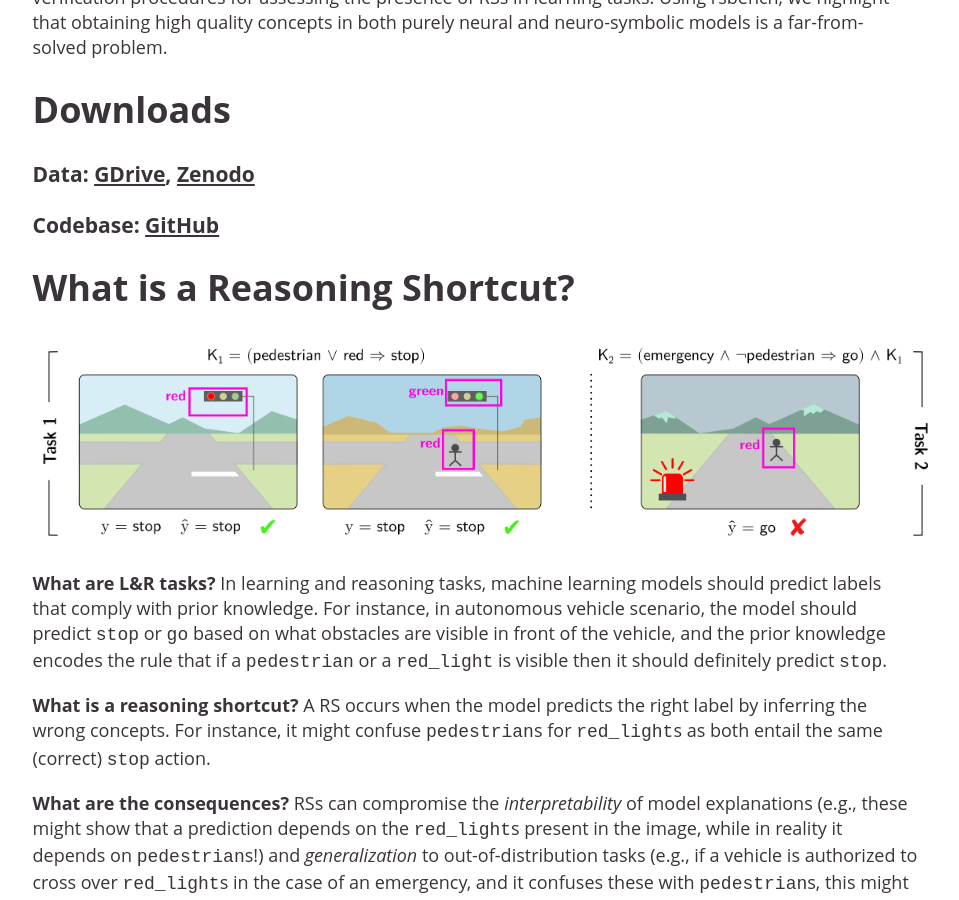
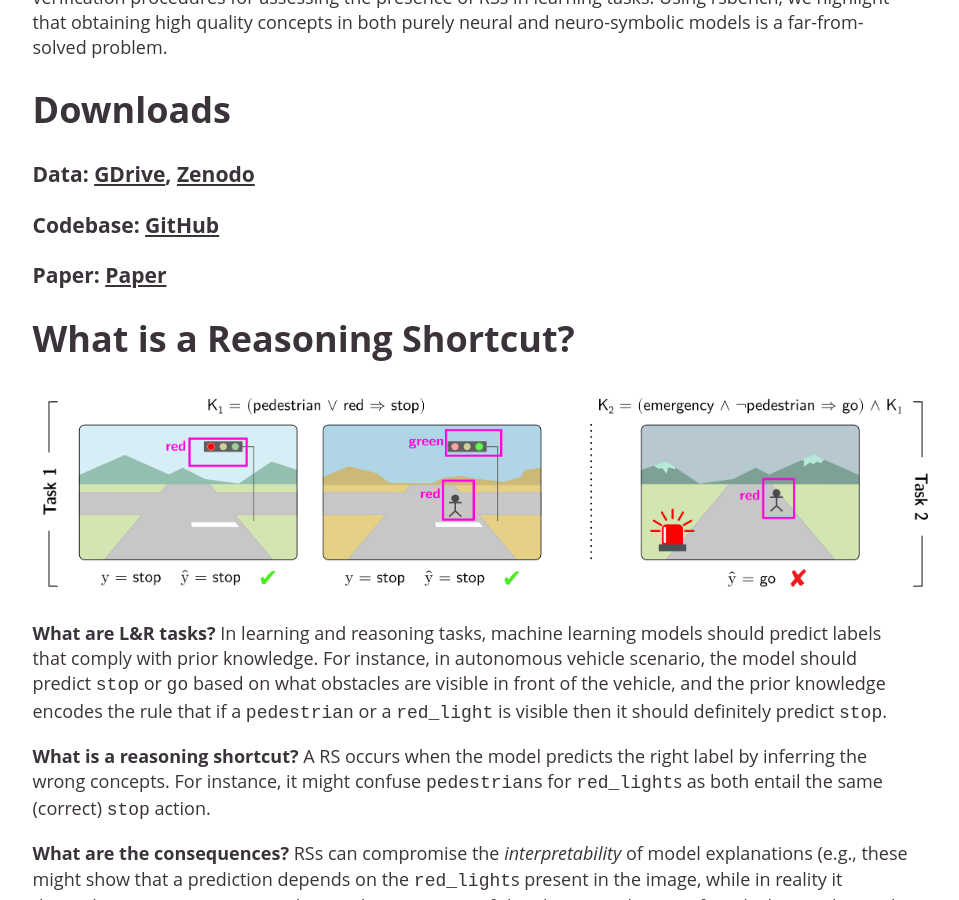
Before and after one commit to unitn-sml/rsbench, a Jekyll site: the page built from index.md, in a window 1280 px wide and 900 px high, scrolled down 848 px. Shown: the whole window, without its empty margins (165-1124 px from the left). Built offline with Jekyll 4.4.1, drawn with Linux system fonts in a browser that asks for light colours; formulas are drawn with MathJax 3.

Commit message:
Add paper link

```diff
--- a/index.md
+++ b/index.md
@@ -29,6 +29,8 @@ neural and neuro-symbolic models is a far-from-solved problem.
 ### **Data**: [GDrive](https://drive.google.com/drive/folders/1PB4FZrZ_iZ_XH28u-nAykkVqMLDYqACB), [Zenodo](https://zenodo.org/doi/10.5281/zenodo.11612555)
 
 ### **Codebase**: [GitHub](https://github.com/unitn-sml/rsbench-code)
+
+### **Paper**: [Paper](https://arxiv.org/abs/2406.10368)
 
 <h1><a name="background">What is a Reasoning Shortcut?</a></h1>
 
```
